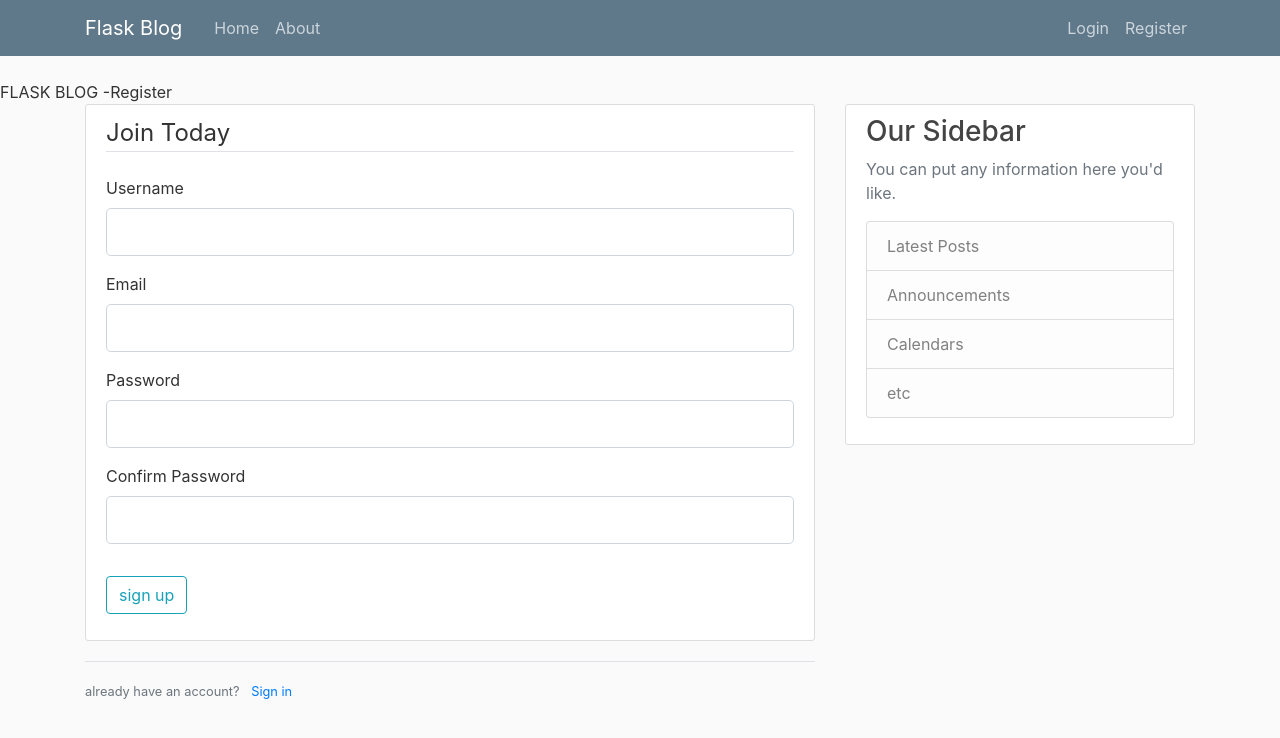
After one commit to Swaroop-Bhattacharya01/FLASK-BLOG-PLATFORM, a Flask app: page /register in a window 1280 px wide. The commit adds this page. Shown: the top 738 px of the page. Run offline with Flask 3, Linux system fonts and the light colour scheme; some libraries are stand-ins or nearby versions.

Commit message:
registration form and user validation

```diff
--- a/app.py
+++ b/app.py
@@ -1,6 +1,8 @@
-from flask import Flask,render_template,url_for
+from flask import Flask,render_template,url_for,flash,redirect
+from forms import RegistrationForm,LoginForm #we import the forms we created in forms.py so that we can use them in out routes
 app=Flask(__name__)
 
+app.config['SECRET_KEY']='bbe58e27522d0f25802798769c99e8b1' #config is used to set secret key for forms because it is required for security purposes
 
 posts=[
     {
@@ -26,5 +28,19 @@
 def about():
     return render_template('about.html', title='About')
 
+@app.route('/register', methods=['GET', 'POST'])
+def register():
+    form=RegistrationForm()
+    if form.validate_on_submit():
+        flash(f'account created for {form.username.data}','success') #success is a category for the flash message
+        return redirect(url_for('home'))
+    return render_template('register.html',title='Register',form=form)
+
+@app.route('/login')
+def login():
+    form=LoginForm()
+    return render_template('login.html',title='Login',form=form)
+
+
 if __name__=="__main__":
     app.run(debug=True)
--- /dev/null
+++ b/forms.py
@@ -0,0 +1,15 @@
+from flask_wtf import FlaskForm
+from wtforms import StringField ,PasswordField ,SubmitField,BooleanField#we use wtforms to create form fields
+from wtforms.validators import DataRequired,Length,Email,EqualTo
+class RegistrationForm(FlaskForm):
+    username=StringField('Username',validators=[DataRequired(),Length(min=2,max=20)])
+    email=StringField('Email',validators=[DataRequired(),Email()])
+    password=PasswordField('Password',validators=[DataRequired()])
+    confirm_password=PasswordField('Confirm Password',validators=[DataRequired(),EqualTo('password')])
+    submit=SubmitField('sign up')
+
+class LoginForm(FlaskForm):
+    email=StringField('Email',validators=[DataRequired(),Email()])
+    password=PasswordField('Password',validators=[DataRequired()])
+    remember=BooleanField('remember me')
+    submit=SubmitField('Login')
--- a/templates/layout.html
+++ b/templates/layout.html
@@ -43,6 +43,15 @@
     <main role="main" class="container">
         <div class="row">
             <div class="col-md-8">
+                {% with messages=get_flashed_messages(with_categories=true) %}
+                {% if messages %}
+                {% for category, message in messages %}
+                <div class="alert alert-{{ category }}">
+                    {{ message }}
+                </div>
+                {% endfor %}
+                {% endif %}
+                {% endwith %}
                 {% block content %}{% endblock %}
             </div>
             <div class="col-md-4">
--- /dev/null
+++ b/templates/register.html
@@ -0,0 +1,74 @@
+{% extends "layout.html" %}
+{% block content %}
+<div class="content-section">
+    <form method="POST" action="">
+        {{ form.hidden_tag() }}
+        <fieldset class="form-group">
+            <legend class="border-bottom mb-4">Join Today</legend>
+            <div class="form-group">
+                {{ form.username.label(class="form-control-label") }}
+
+                {% if form.username.errors %}
+                {{ form.username(class="form-control form-control-lg is-invalid") }}
+                <div class="invalid-feedback">
+                    {% for error in form.username.errors %}
+                    <span>{{ error }}</span>
+                    {% endfor %}
+                </div>
+                {% else %}
+                {{ form.username(class="form-control form-control-lg ") }}
+                {% endif %}
+
+            </div>
+            <div class="form-group">
+                {{ form.email.label(class="form-control-label") }}
+                {% if form.email.errors %}
+                {{ form.email(class="form-control form-control-lg is-invalid") }}
+                <div class="invalid-feedback">
+                    {% for error in form.email.errors %}
+                    <span>{{ error }}</span>
+                    {% endfor %}
+                </div>
+                {% else %}
+                {{ form.email(class="form-control form-control-lg") }}
+                {% endif %}
+            </div>
+            <div class="form-group">
+                {{ form.password.label(class="form-control-label") }}
+                {% if form.password.errors %}
+                {{ form.password(class="form-control form-control-lg is-invalid") }}
+                <div class="invalid-feedback">
+                    {% for error in form.password.errors %}
+                    <span>{{ error }}</span>
+                    {% endfor %}
+                </div>
+                {% else %}
+                {{ form.password(class="form-control form-control-lg") }}
+                {% endif %}
+            </div>
+            <div class="form-group">
+                {{ form.confirm_password.label(class="form-control-label") }}
+                {% if form.confirm_password.errors %}
+                {{ form.confirm_password(class="form-control form-control-lg is-invalid") }}
+                <div class="invalid-feedback">
+                    {% for error in form.confirm_password.errors %}
+                    <span>{{ error }}</span>
+                    {% endfor %}
+                </div>
+                {% else %}
+                {{ form.confirm_password(class="form-control form-control-lg") }}
+                {% endif %}
+            </div>
+        </fieldset>
+        <div class="form-group">
+            {{ form.submit(class="btn btn-outline-info") }}
+        </div>
+    </form>
+</div>
+<div class="border-top pt-3">
+    <small class="text-muted">
+        already have an account? <a class="ml-2" href="{{ url_for('login') }}">Sign in</a>
+    </small>
+
+</div>
+{% endblock content %}
```
Also changed, not shown: templates/login.html (added).
